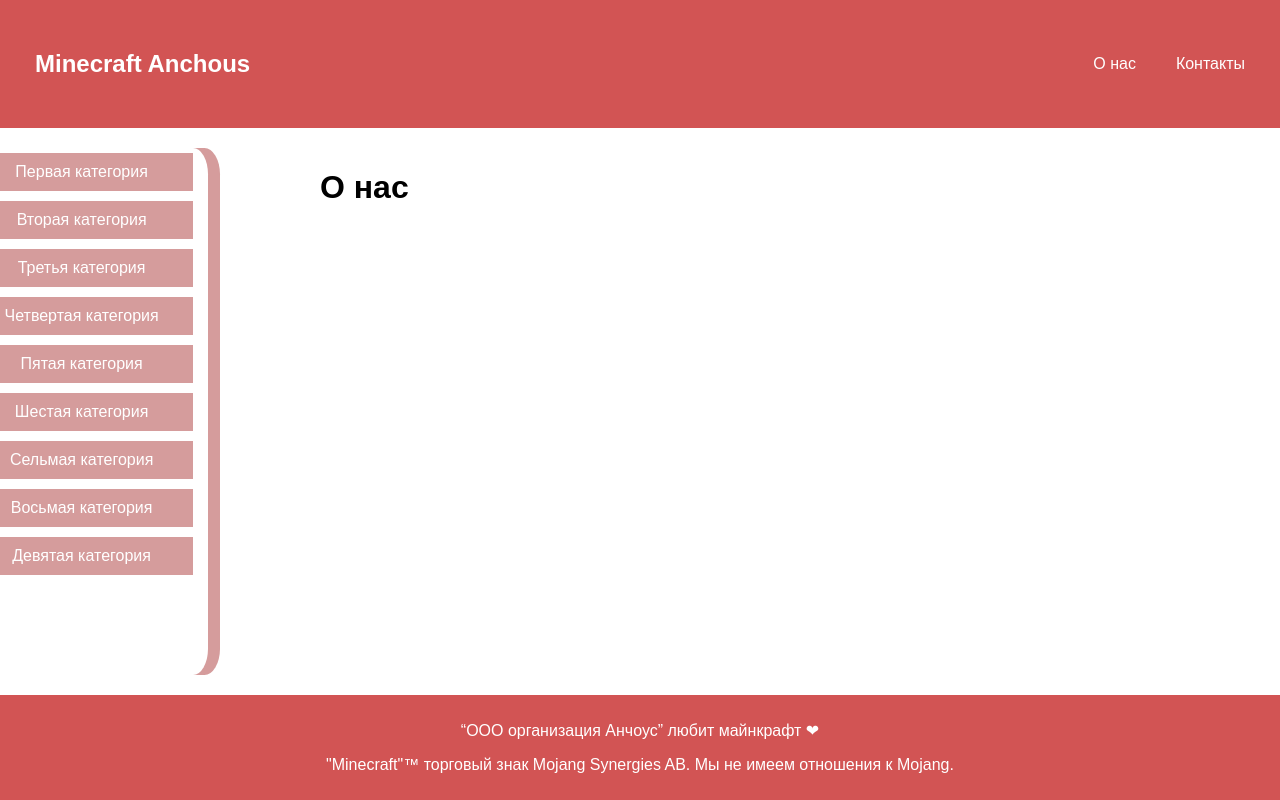
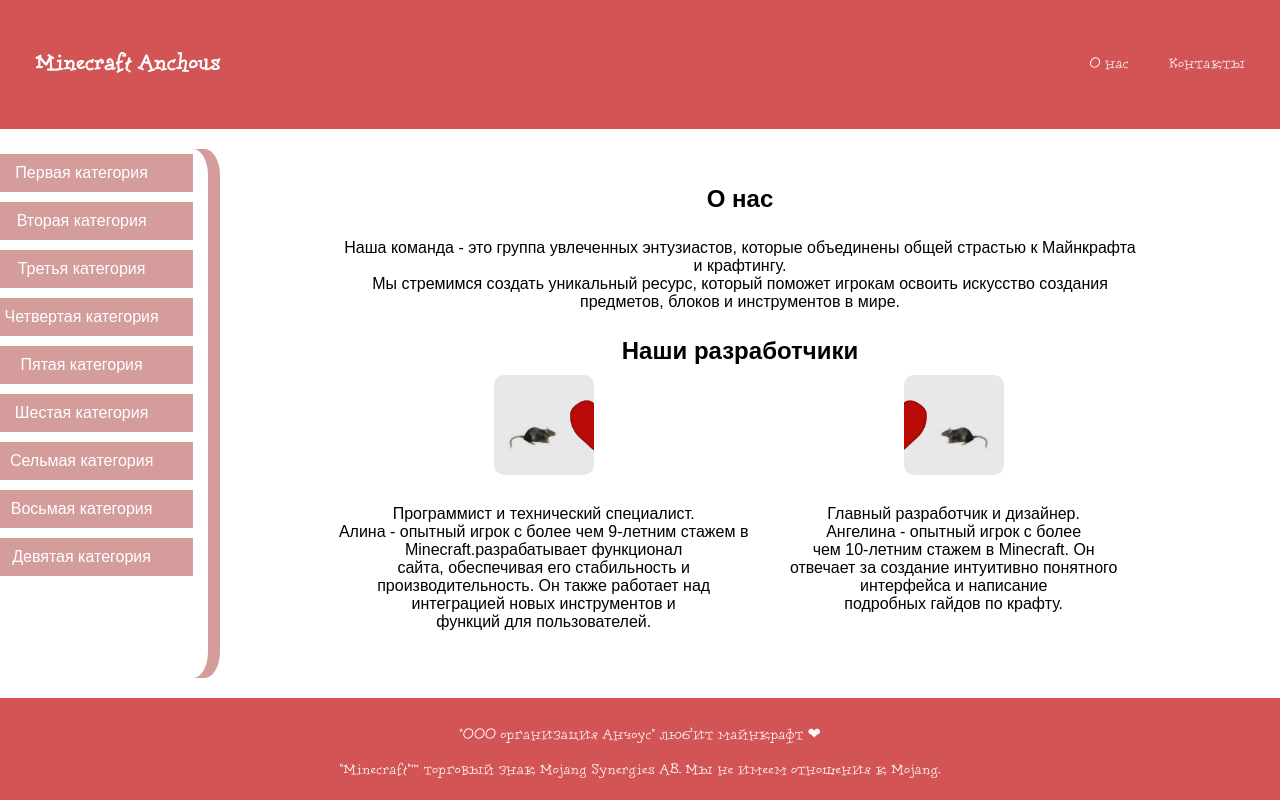
Before and after one commit to Yashima-san/Minecraft_STORY, a Django app: page /about/ in a window 1280 px wide. Run offline with Django 5.2, Linux system fonts and the light colour scheme; some web fonts are replaced.

Commit message:
six commit

```diff
--- a/craft_story/static/css/diary.css
+++ b/craft_story/static/css/diary.css
@@ -1,10 +1,16 @@
+@font-face {
+    font-family: 'Dolores-Regular';
+    src: url('/craft_story/static/Dolores-Regular.woff2') format('woff2'),
+         url('/craft_story/static/Dolores-Regular.woff') format('woff'),
+         url('/craft_story/static/Dolores-Regular.ttf') format('truetype');
+}
 body {
-    font-family: Arial, sans-serif;
     margin: 0;
     padding: 0;
     display: flex;
     flex-direction: column;
     height: 100vh;
+    font-family: 'Dolores-Regular', sans-serif; /* Используем шрифт */
 }
 header {
     background-color: #D25454;
@@ -55,7 +61,6 @@ nav#kat button:hover {
 nav#kat button:active {
     background-color: #D9D9D9; /* Цвет при нажатии */
 }
-
 header a { /* Убираем подчеркивание у ссылок в header */
     margin-left: 25px;
     margin-right: 25px;
@@ -72,11 +77,11 @@ header a { /* Убираем подчеркивание у ссылок в heade
     margin-left: 15px; /* Добавляем отступ между ссылками */
 }
 div {
-    margin-left:-60px;
+    margin-left:-20px;
     text-align: center;
 }
 .main{
-    margin-left: 100px;
+    margin-left: 70px;
 }
 main {
     display: flex;
@@ -90,3 +95,50 @@ footer {
     padding: 10px;
     background-color: #D25454;
 }
+.avatar {
+    width: 100px; /* Ширина аватарки */
+    height: 100px; /* Высота аватарки */
+    border-radius: 10%; /* Закругляем углы для создания круглой формы */
+    object-fit: cover; /* Обеспечиваем сохранение пропорций изображения */
+    margin-bottom: 10px; /* Отступ между изображением и текстом */
+}
+.contact-container {
+    display: flex; /* Используем flexbox */
+    flex-direction: column; /* Располагаем элементы в столбик */
+    align-items: center; /* Центрируем по горизонтали */
+    text-align: center; /* Центрируем текст */
+    padding: 20px;
+    font-family: Arial, sans-serif;
+    max-width: 800px; /* Максимальная ширина контейнера */
+    margin: 0 auto; /* Центрирует контейнер по горизонтали */
+    text-align: center; /* Центрирует текст внутри контейнера */
+    padding: 20px; /* Отступы внутри контейнера */
+}
+h1 {
+    margin-bottom: 10px;
+    font-size: 24px;
+}
+p {
+    margin-bottom: 10px;
+}
+.social-links {
+    list-style-type: none; /* Убираем маркеры списка */
+    padding: 0; /* Убираем отступы */
+}
+.social-links li {
+    margin-bottom: 5px; /* Отступ между элементами списка */
+}
+.actia {
+    text-decoration: none; /* Убираем подчеркивание */
+    color: blue; /* Цвет текста ссылки */
+}
+.actia:hover {
+    text-decoration: underline; /* Подчеркивание при наведении */
+}
+.tour{
+    display: flex;
+}
+.tour p{
+    margin-left: 20px;
+    margin-right: 20px;
+}
--- a/craft_story/templates/about.html
+++ b/craft_story/templates/about.html
@@ -29,8 +29,28 @@
                 <button>Девятая категория</button>
             </nav>
         </div>
-        <div class="main">
+        <div class="contact-container">
             <h1>О нас</h1>
+            <p>Наша команда - это группа увлеченных энтузиастов,
+            которые объединены общей страстью к Майнкрафта и крафтингу.
+            <br>Мы стремимся создать уникальный ресурс, который поможет игрокам
+            освоить искусство создания предметов, блоков и инструментов в мире.</p>
+            <h1>Наши разработчики</h1>
+            <div class="tour">
+                <div class="pla">
+                    <img src="{% static 'img/1.jpg' %}" class="avatar">
+                    <p>Программист и технический специалист. <br>Алина - опытный игрок
+                    с более чем 9-летним стажем в Minecraft.разрабатывает функционал <br>сайта,
+                    обеспечивая его стабильность и производительность. Он также работает над <br>
+                    интеграцией новых инструментов и <br>функций для пользователей. </p>
+                </div>
+                <div class="pla">
+                    <img src="{% static 'img/2.jpg' %}" class="avatar">
+                    <p>Главный разработчик и дизайнер. <br>Ангелина - опытный игрок
+                    с более<br> чем 10-летним стажем в Minecraft. Он<br> отвечает за создание
+                    интуитивно понятного интерфейса и написание <br>подробных гайдов по крафту.</p>
+                </div>
+            </div>
         </div>
     </main>
     <footer>
--- a/craft_story/templates/index.html
+++ b/craft_story/templates/index.html
@@ -29,7 +29,7 @@
                 <button>Девятая категория</button>
             </nav>
         </div>
-        <div class="main">
+        <div class="contact-container">
             <h1>Добро пожаловать!</h1>
         </div>
     </main>
```
Also changed, not shown: craft_story/templates/contacts.html (+13 -1 lines), craft_story/static/Dolores-Regular.ttf (added), craft_story/static/img/1.jpg (added), craft_story/static/img/2.jpg (added), craft_story/static/img/3.jpg (added).
